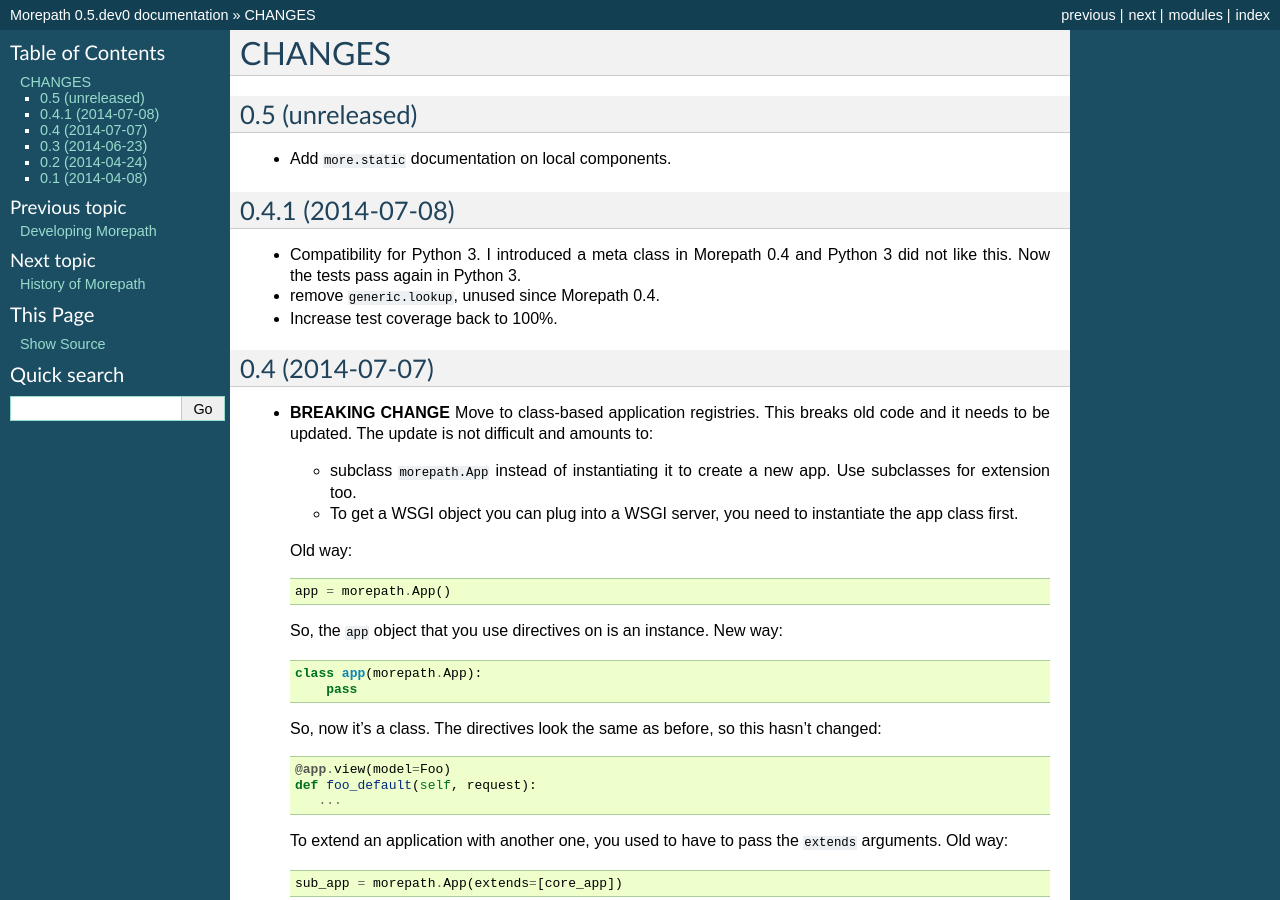
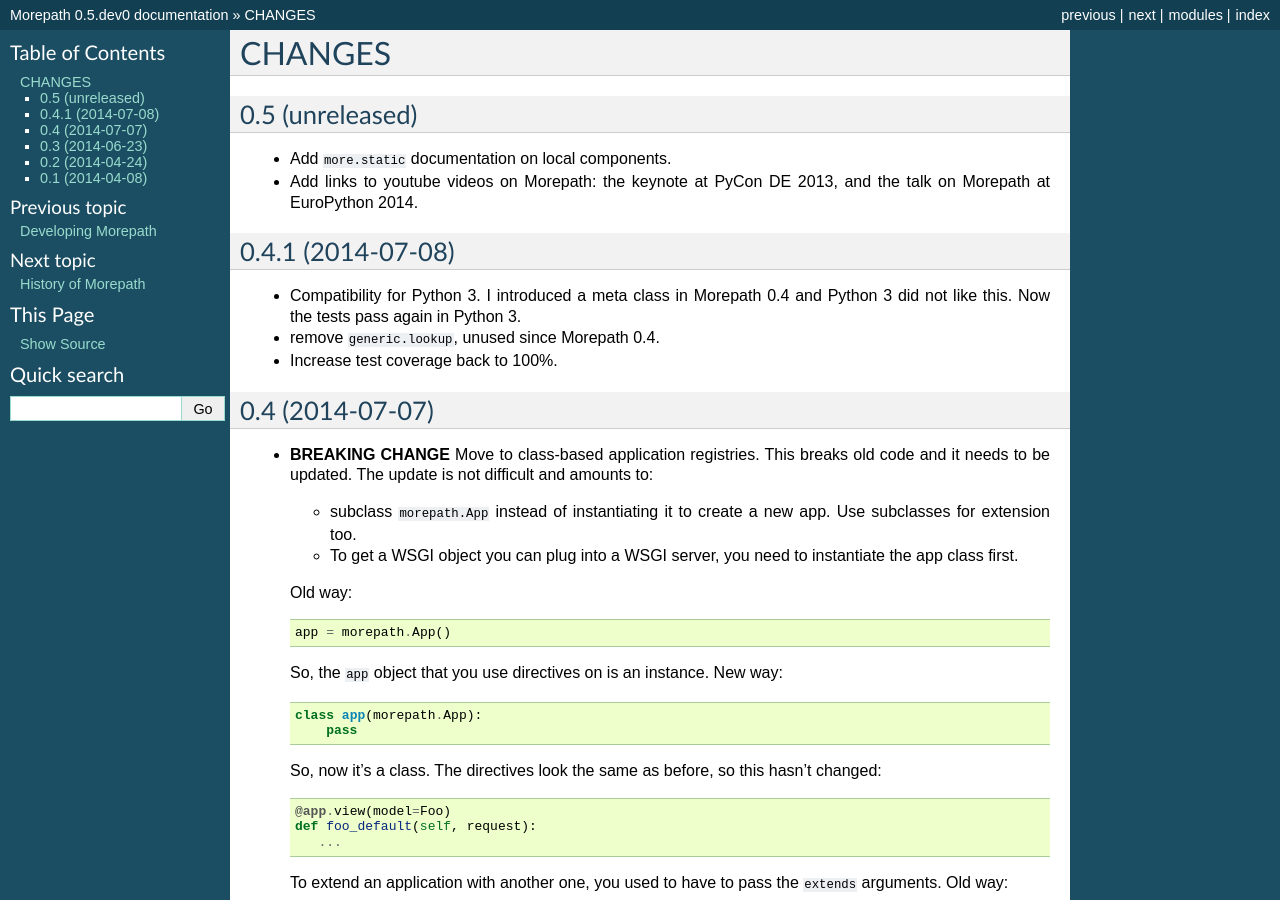
Before and after one commit to morepath/morepath, a Sphinx documentation site: the page built from doc/changes.rst, in a window 1280 px wide and 900 px high. Built offline with Sphinx 7.4.7, drawn with Linux system fonts in a browser that asks for light colours.

Commit message:
Morepath videos.

```diff
--- a/CHANGES.txt
+++ b/CHANGES.txt
@@ -5,6 +5,9 @@
 ================
 
 - Add ``more.static`` documentation on local components.
+
+- Add links to youtube videos on Morepath: the keynote at PyCon DE
+  2013, and the talk on Morepath at EuroPython 2014.
 
 0.4.1 (2014-07-08)
 ==================
--- a/buildout.cfg
+++ b/buildout.cfg
@@ -52,6 +52,7 @@
 recipe = zc.recipe.egg
 interpreter = ${:_buildout_section_name_}
 eggs = morepath
+       sphinxcontrib.youtube
 
 [releaser]
 recipe = zc.recipe.egg
--- a/doc/conf.py
+++ b/doc/conf.py
@@ -27,7 +27,7 @@
 # Add any Sphinx extension module names here, as strings. They can be extensions
 # coming with Sphinx (named 'sphinx.ext.*') or your custom ones.
 extensions = ['sphinx.ext.autodoc', 'sphinx.ext.intersphinx',
-              'morepath.sphinxext']
+              'morepath.sphinxext', 'sphinxcontrib.youtube']
 
 autoclass_content = 'both'
 
```
Also changed, not shown: doc/history.rst (+8 -0 lines), doc/index.rst (+7 -0 lines).
